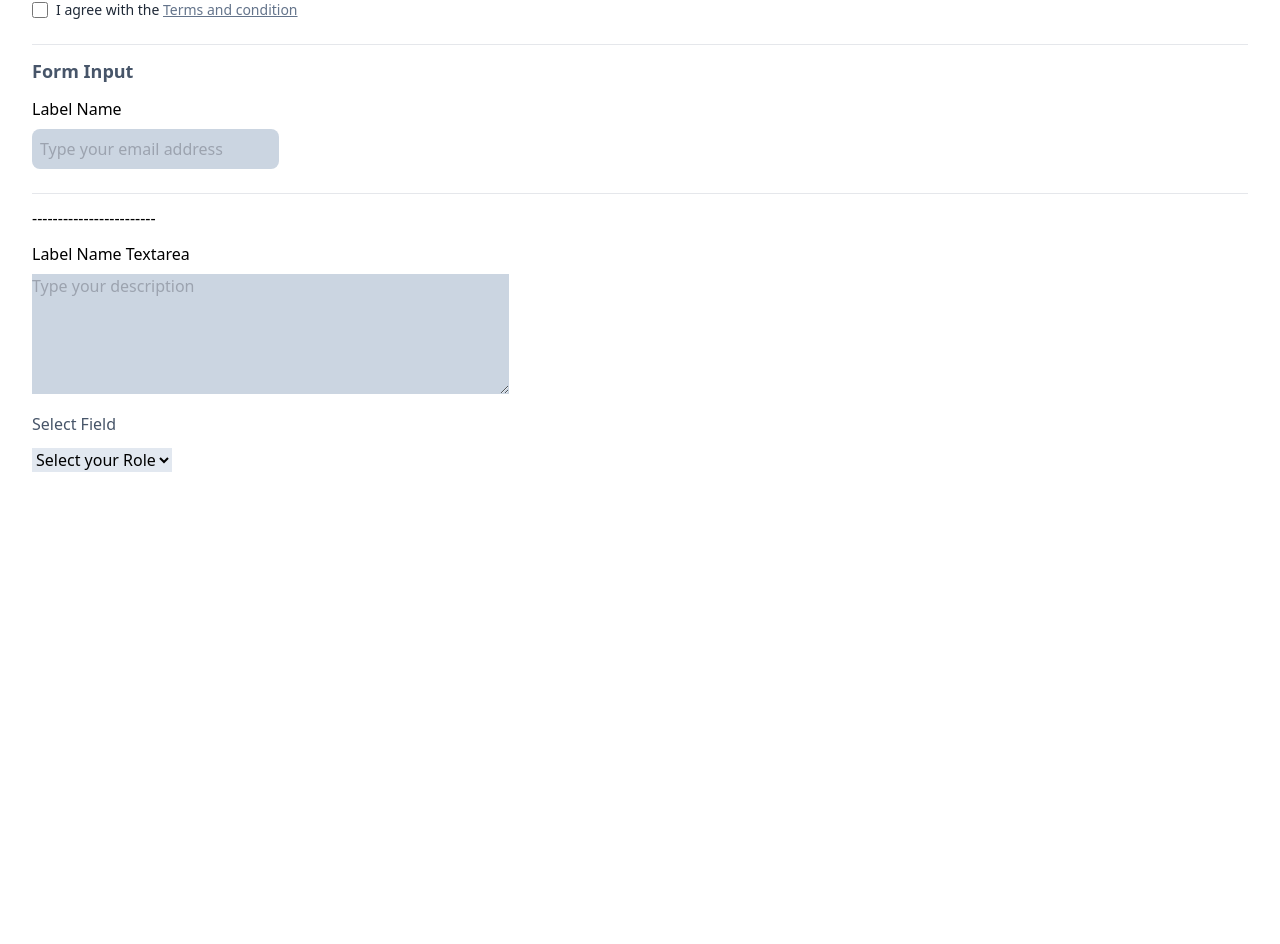
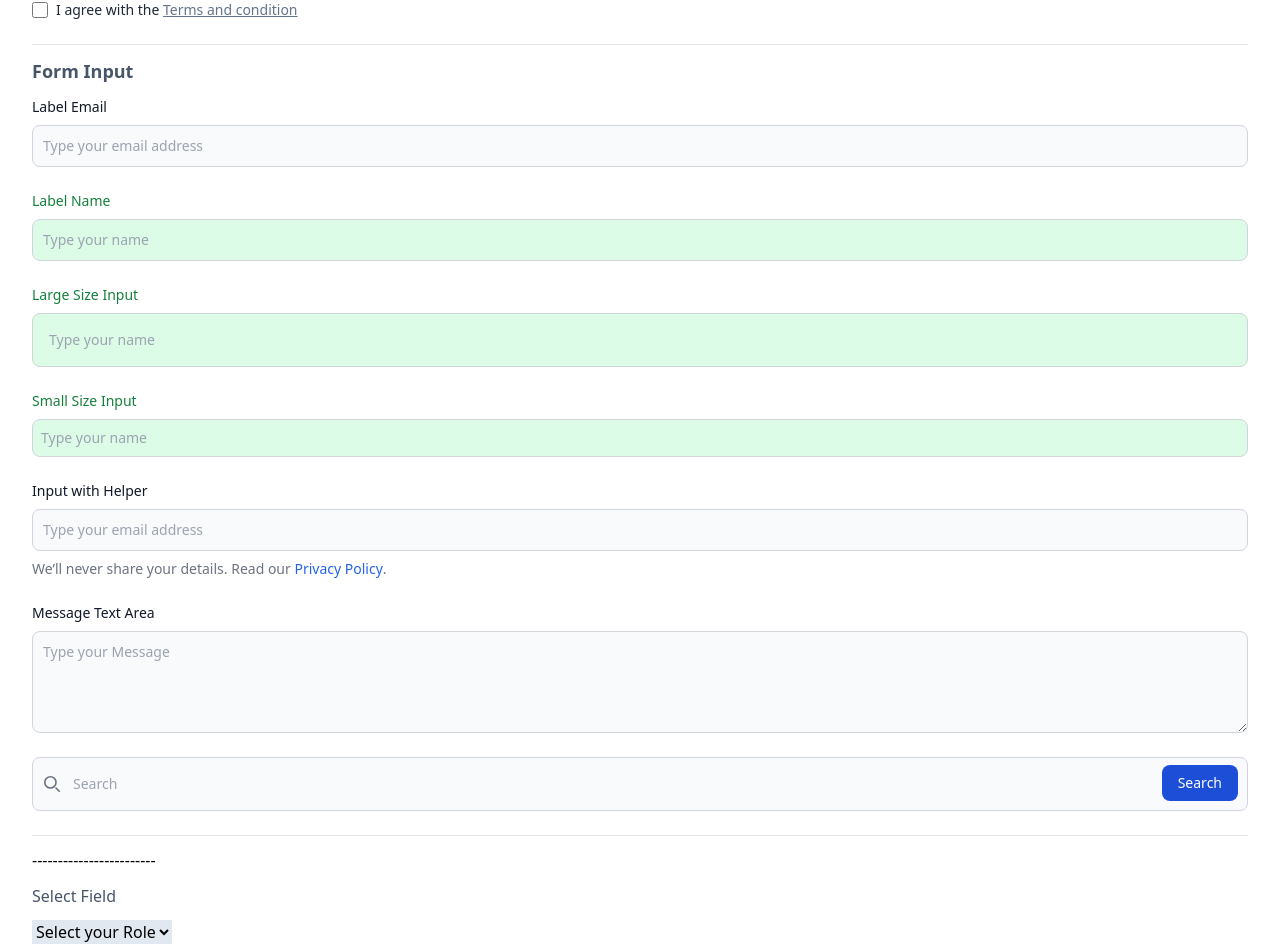
Before and after one commit to ShuvoMallick01/Vuejs-Dynamic-Components, a Vue app: page / in a window 1280 px wide. Shown: the part 416-1360 px from the top of the page. Before the commit the page ends 888 px from the top, so only its background shows below. Built offline with nearby package versions, Linux system fonts and the light colour scheme.

Commit message:
Form Input working

```diff
--- a/src/App.vue
+++ b/src/App.vue
@@ -184,7 +184,6 @@
 
     <!-- Form Check -->
     <h2 class="font-bold text-lg text-slate-600">Form Check</h2>
-
     <div class="flex flex-col gap-2 flex-wrap items-start border-b pb-6 mb-6">
       <Checkbox label="Label Name" id="Form-Check"> </Checkbox>
 
@@ -213,30 +212,137 @@
 
     <!-- Form Input -->
     <h2 class="font-bold text-lg text-slate-600">Form Input</h2>
-
-    <div class="flex flex-col gap-2 flex-wrap items-start border-b pb-6 mb-6">
+    <div class="space-y-6 flex-wrap items-start border-b pb-6 mb-6">
       <FormInput
         id="name"
         type="email"
-        :input="true"
-        label="Label Name"
+        required
+        label="Label Email"
         placeholder="Type your email address"
         v-model="formFields.email"
       >
       </FormInput>
+
+      <FormInput
+        id="name2"
+        type="email"
+        required
+        label="Label Name"
+        labelType="form-label-green"
+        inputType="form-input-green"
+        placeholder="Type your name"
+        v-model="formFields.name"
+      >
+      </FormInput>
+
+      <!-- form-input-size-lg -->
+      <FormInput
+        id="name3"
+        type="email"
+        required
+        label="Large Size Input"
+        labelType="form-label-green"
+        inputType="form-input-green"
+        :sizeType="'form-input-size-lg'"
+        placeholder="Type your name"
+      >
+      </FormInput>
+
+      <!-- form-input-size-sm -->
+      <FormInput
+        id="name6"
+        type="email"
+        required
+        label="Small Size Input"
+        labelType="form-label-green"
+        inputType="form-input-green"
+        :sizeType="'form-input-size-sm'"
+        placeholder="Type your name"
+      >
+      </FormInput>
+
+      <!-- Input with Helper Using Slot -->
+      <FormInput
+        id="name"
+        type="email"
+        required
+        label="Input with Helper"
+        placeholder="Type your email address"
+        v-model="formFields.email"
+      >
+        <template v-slot:helper>
+          <p
+            id="helper-text-explanation"
+            class="mt-2 text-sm text-gray-500 dark:text-gray-400"
+          >
+            We’ll never share your details. Read our
+            <a
+              href="#"
+              class="font-medium text-blue-600 hover:underline dark:text-blue-500"
+              >Privacy Policy</a
+            >.
+          </p>
+        </template>
+      </FormInput>
+
+      <!-- Text Area -->
+      <FormInput
+        textarea
+        id="message"
+        rows="4"
+        type="email"
+        required
+        label="Message Text Area"
+        placeholder="Type your Message"
+        v-model="formFields.name"
+      >
+      </FormInput>
+
+      <!-- Form with Search Box-->
+      <form>
+        <label
+          for="search"
+          class="mb-2 text-sm font-medium text-gray-900 sr-only dark:text-white"
+          >Search</label
+        >
+        <div class="relative">
+          <div
+            class="absolute inset-y-0 left-0 flex items-center pl-3 pointer-events-none"
+          >
+            <svg
+              class="w-4 h-4 text-gray-500 dark:text-gray-400"
+              aria-hidden="true"
+              xmlns="http://www.w3.org/2000/svg"
+              fill="none"
+              viewBox="0 0 20 20"
+            >
+              <path
+                stroke="currentColor"
+                stroke-linecap="round"
+                stroke-linejoin="round"
+                stroke-width="2"
+                d="m19 19-4-4m0-7A7 7 0 1 1 1 8a7 7 0 0 1 14 0Z"
+              />
+            </svg>
+          </div>
+          <input
+            type="search"
+            id="search"
+            class="block w-full p-4 pl-10 text-sm text-gray-900 border border-gray-300 rounded-lg bg-gray-50 focus:ring-blue-500 focus:border-blue-500 dark:bg-gray-700 dark:border-gray-600 dark:placeholder-gray-400 dark:text-white dark:focus:ring-blue-500 dark:focus:border-blue-500"
+            placeholder="Search"
+            required
+          />
+          <button
+            type="submit"
+            class="text-white absolute right-2.5 bottom-2.5 bg-blue-700 hover:bg-blue-800 focus:ring-4 focus:outline-none focus:ring-blue-300 font-medium rounded-lg text-sm px-4 py-2 dark:bg-blue-600 dark:hover:bg-blue-700 dark:focus:ring-blue-800"
+          >
+            Search
+          </button>
+        </div>
+      </form>
     </div>
 
     <p>------------------------</p>
-    <TextField
-      :textarea="true"
-      row="4"
-      label="Label Name Textarea"
-      id="textAreaName"
-      placeholder="Type your description"
-      rows="5"
-      cols="50"
-      v-model="formFields.inputName"
-    />
 
     <SelectField label="Select Field" :options="roleSelect" required />
   </div>
@@ -252,7 +358,7 @@ import TextField from "./components/form/TextField.vue";
 import SelectField from "./components/form/SelectField.vue";
 import FormInput from "./components/form/FormInput.vue";
 
-const formFields = reactive({ email: "", inputName: "", password: "" });
+const formFields = reactive({ email: "", name: "", password: "" });
 
 const roleSelect = ref([
   { title: "Select your Role", value: "" },
--- a/src/assets/css/main.css
+++ b/src/assets/css/main.css
@@ -104,6 +104,19 @@
     @apply rounded-full;
   }
 
+  /* Form */
+  .form-label-default {
+    @apply text-sm font-medium text-gray-900 dark:text-gray-300;
+  }
+
+  .form-label-green {
+    @apply text-sm font-medium  text-green-700;
+  }
+
+  .requiredMark {
+    @apply after:content-['*'] after:ml-0.5 after:text-red-500;
+  }
+
   /* Form Checkbox */
   .checkbox-default {
     @apply w-4 h-4 text-blue-600 bg-gray-100 border-gray-300 rounded   dark:ring-offset-gray-800 dark:bg-gray-700 dark:border-gray-600;
@@ -113,12 +126,26 @@
     @apply w-4 h-4  text-green-600 bg-green-600 border-gray-300 rounded   dark:ring-offset-gray-800 dark:bg-gray-700 dark:border-gray-600;
   }
 
-  .form-label-default {
-    @apply ml-2 text-sm font-medium text-gray-900 dark:text-gray-300;
+  /* Form Input */
+  .form-input-default {
+    @apply bg-gray-50 border border-gray-300 text-gray-900 text-sm rounded-lg focus:ring-blue-500 focus:border-blue-500 outline-none block w-full p-2.5 dark:bg-gray-700 dark:border-gray-600 dark:placeholder-gray-400 dark:text-white dark:focus:ring-blue-500 dark:focus:border-blue-500;
   }
 
-  .form-label-green {
-    @apply ml-2 text-sm font-medium  text-green-700;
+  .form-input-green {
+    @apply bg-green-100 border border-gray-300 text-green-800 text-sm rounded-lg focus:ring-green-500 outline-none focus:border-green-500  block w-full p-2.5 dark:bg-green-700 dark:border-green-600 dark:placeholder-gray-400 dark:text-white dark:focus:ring-green-500 dark:focus:border-green-500;
+  }
+
+  /* Form Input Size */
+  .form-input-size-default {
+    @apply w-full p-2.5;
+  }
+
+  .form-input-size-lg {
+    @apply w-full p-4;
+  }
+
+  .form-input-size-sm {
+    @apply w-full p-2;
   }
 
   /* ----------------- */
--- a/src/components/form/CheckBox.vue
+++ b/src/components/form/CheckBox.vue
@@ -15,6 +15,7 @@
       :class="{
         'form-label-default': labelType === 'form-label-default',
         'form-label-green': labelType === 'form-label-green',
+        'ml-2': true,
       }"
       :for="$attrs.id"
       >{{ label }}</label
--- a/src/components/form/FormInput.vue
+++ b/src/components/form/FormInput.vue
@@ -4,17 +4,22 @@
       v-if="label"
       :for="$attrs.id"
       :class="{
-        [labelClass]: true,
-        required: $attrs.required,
-        'block mb-2 ': true,
+        'form-label-default': labelType === 'form-label-default',
+        'form-label-green': labelType === 'form-label-green',
+        'block mb-2': true,
+        requiredMark: $attrs.required,
       }"
+      :required="$attrs.required"
       >{{ label }}
     </label>
 
     <textarea
       v-if="textarea"
       v-bind="$attrs"
-      class="bg-slate-300"
+      :class="{
+        'form-input-default': inputType === 'form-input-default',
+        'form-input-green': inputType === 'form-input-green',
+      }"
       :value="modelValue"
       @input="$emit('update:modelValue', $event.target.value)"
     >
@@ -23,14 +28,25 @@
     <input
       v-else
       v-bind="$attrs"
-      class="bg-slate-300 p-2 rounded-lg"
+      :class="{
+        'form-input-default': inputType === 'form-input-default',
+        'form-input-green': inputType === 'form-input-green',
+        'form-input-size-default': sizeType === 'form-input-size-default',
+        'form-input-size-lg': sizeType === 'form-input-size-lg',
+        'form-input-size-sm': sizeType === 'form-input-size-sm',
+      }"
       :value="modelValue"
-      @input="$emit('update:modelValue', $eventt.target.value)"
+      @input="$emit('update:modelValue', $event.target.value)"
     />
+
+    <slot name="helper"></slot>
   </div>
 </template>
 
 <script setup>
+// import { ref } from "vue";
+// const requiredMark = ref("requiredMark");
+
 defineOptions({
   inheritAttrs: false,
 });
@@ -39,6 +55,8 @@ defineProps({
   modelValue: { type: String, default: "" },
   label: { type: String, required: true },
   textarea: { type: Boolean, default: false },
-  labelClass: { type: String, default: "" },
+  labelType: { type: String, default: "form-label-default" },
+  inputType: { type: String, default: "form-input-default" },
+  sizeType: { type: String, default: "form-input-size-default" },
 });
 </script>
```
